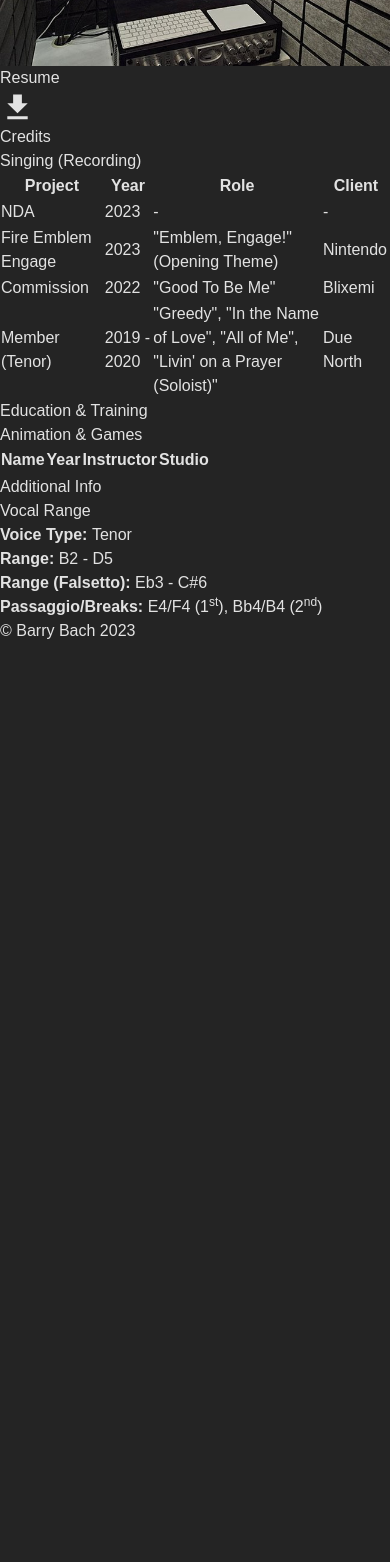
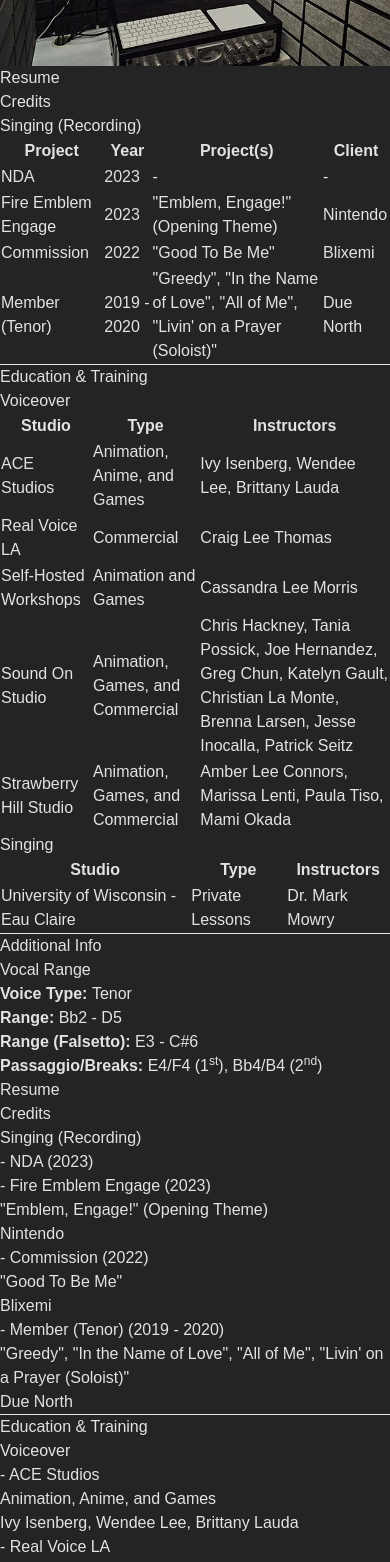
Before and after one commit to bbachdev/barry-bach-site, a React (Vite) app: page / in a window 390 px wide. Shown: the part 2900-4462 px from the top of the page. Before the commit the page ends 3543 px from the top, so only its background shows below. Built offline with nearby package versions, Linux system fonts and the light colour scheme; a web font is replaced by a local one.

Commit message:
Completed Resume section (both desktop + mobile)

```diff
--- a/index.html
+++ b/index.html
@@ -2,7 +2,7 @@
 <html lang="en">
   <head>
     <meta charset="UTF-8" />
-    <link rel="icon" type="image/svg+xml" href="/vite.svg" />
+    <link rel="icon" type="image/svg+xml" href="/src/assets/images/BarryBach_Favicon_64.png" />
     <link rel="stylesheet" href="https://use.typekit.net/zoa7pgo.css">
     <meta name="viewport" content="width=device-width, initial-scale=1.0" />
     <title>Barry Bach | Singer & Voice Actor</title>
--- a/package.json
+++ b/package.json
@@ -18,8 +18,8 @@
     "react-dom": "^18.2.0"
   },
   "devDependencies": {
-    "@types/react": "^18.0.37",
-    "@types/react-dom": "^18.0.11",
+    "@types/react": "^18.2.20",
+    "@types/react-dom": "^18.2.7",
     "@typescript-eslint/eslint-plugin": "^5.59.0",
     "@typescript-eslint/parser": "^5.59.0",
     "@vitejs/plugin-react-swc": "^3.0.0",
--- a/src/App.tsx
+++ b/src/App.tsx
@@ -40,7 +40,7 @@
           </p>
         </div>
         <a id="studio"></a>
-        <div id="specsSection" className={'flex flex-col md:flex-row bg-[#f4efda] text-slate-700'}>
+        <div id="specsSection" className={'flex flex-col md:flex-row bg-[#e1e0da] text-slate-700'}>
           <StudioSpecs />
           <img className={'object-cover md:w-3/5'} src={StudioImage} alt='Image of home studio'/>
         </div>
--- a/src/components/Resume.tsx
+++ b/src/components/Resume.tsx
@@ -36,7 +36,6 @@
 interface EducationItem {
   itemId:     string;
   name:       string;
-  year:       string;
   instructor: string;
   studio:     string;
 }
@@ -49,13 +48,15 @@
   }
 
   return (
-    <div id="resumeSection" className={'flex flex-col space-y-4 pb-10 w-4/5 mx-auto'}>
+    <>
+      {/* Desktop/Tablet View (Table) */}
+      <div id="resumeSection" className={'hidden md:flex flex-col pb-10 w-4/5 mx-auto'}>
         <div className={'flex flex-row items-center relative'}>
-        {/* TODO: Center this better */ }
           <h2 className={'text-4xl mt-8 mb-6 mx-auto'}>Resume</h2>
-        <a className={'cursor-pointer mt-4 absolute right-0'} onClick={downloadResume} download title='Download'>
+          {/* TODO: Add download button */}
+          {/* <a className={'cursor-pointer mt-4 absolute right-0'} onClick={downloadResume} download title='Download'>
             <FileDownloadIcon fontSize={'large'}/>
-        </a>
+          </a> */}
         </div>
         {/* TODO: For mobile, potentially have each row be "Role" bolded as main, and then newline with the other fields? */}
         <div className={'text-3xl mb-6 text-gray-400'}>Credits</div>
@@ -65,51 +66,51 @@
             <table className={'table-auto w-full'}>
               <thead>
                 <tr>
-                <th className={'text-left w-1/4'}>Project</th>
-                <th className={'text-left'}>Year</th>
-                <th className={'text-left w-1/2'}>Role</th>
-                <th className={'text-left'}>Client</th>
+                  <th className={'text-left w-1/4 pb-4 px-4'}>Project</th>
+                  <th className={'text-left pb-4 px-4'}>Year</th>
+                  <th className={'text-left w-1/2 pb-4 px-4'}>Project(s)</th>
+                  <th className={'text-left pb-4 px-4'}>Client</th>
                 </tr>
               </thead>
               <tbody>
                 {credit.items.map((item : CreditsItem) => (
-                <tr key={item.itemId}>
-                  <td className={'text-xl py-2'}>{item.project}</td>
-                  <td className={'text-lg'}>{item.year}</td>
-                  <td className={'text-lg italic pr-4'}>{item.role}</td>
-                  <td className={'text-lg'}>{item.client}</td>
+                  <tr key={item.itemId} className={`odd:bg-[#525252]`}>
+                    <td className={'text-xl pt-4 pb-4 px-4'}>{item.project}</td>
+                    <td className={'text-lg pt-4 pb-4 px-4'}>{item.year}</td>
+                    <td className={'text-lg italic pr-4 pt-4 pb-4 px-4'}>{item.role}</td>
+                    <td className={'text-lg pt-4 pb-4 px-4'}>{item.client}</td>
                   </tr>
                 ))}
               </tbody>
             </table>
           </div>
         ))}
-      <div className={'text-3xl mb-6 text-gray-400'}>Education & Training</div>
+        <hr className={`my-6`}></hr>
+        <div className={'text-3xl mb-2 text-gray-400'}>Education & Training</div>
         {resume.education.map((education : Education) => (
           <div key={education.categoryId}>
-          <h4 className={'text-lg mb-6 text-gray-400'}>{education.categoryName}</h4>
+            <h4 className={'text-lg mb-6 text-gray-400 mt-4'}>{education.categoryName}</h4>
             <table className={'table-auto w-full'}>
               <thead>
                 <tr>
-                <th className={'text-left'}>Name</th>
-                <th className={'text-left'}>Year</th>
-                <th className={'text-left'}>Instructor</th>
-                <th className={'text-left'}>Studio</th>
+                  <th className={'text-left w-1/4 pb-4 px-4'}>Studio</th>
+                  <th className={'text-left w-1/3 pb-4 px-4'}>Type</th>
+                  <th className={'text-left pb-4 px-4'}>Instructors</th>
                 </tr>
               </thead>
               <tbody>
                 {education.items.map((item : EducationItem) => (
-                <tr key={item.itemId}>
-                  <td className={'text-xl py-2'}>{item.name}</td>
-                  <td className={'text-lg'}>{item.year}</td>
-                  <td className={'text-lg'}>{item.instructor}</td>
-                  <td className={'text-lg'}>{item.studio}</td>
+                  <tr key={item.itemId} className={`odd:bg-[#525252]`}>
+                    <td className={'text-xl pt-4 pb-4 px-4'}>{item.studio}</td>
+                    <td className={'text-lg pt-4 pb-4 px-4'}>{item.name}</td>
+                    <td className={'text-lg pt-4 pb-4 px-4'}>{item.instructor}</td>
                   </tr>
                 ))}
               </tbody>
             </table>
           </div>
         ))}
+        <hr className={`my-10`}></hr>
         <div className={'text-3xl mb-6 text-gray-400'}>Additional Info</div>
         {resume.additional.map((additional : Additional) => (
           <div key={additional.header} className={'flex flex-col space-y-2'}>
@@ -118,5 +119,70 @@
           </div>
         ))}
       </div>
+      {/* Mobile View (List) */}
+      <div id="resumeSection" className={'flex flex-col md:hidden pb-10 w-4/5 mx-auto'}>
+        <div className={'flex flex-row items-center relative'}>
+          <h2 className={'text-4xl mt-8 mb-6 mx-auto'}>Resume</h2>
+          {/* TODO: Add download button */}
+          {/* <a className={'cursor-pointer mt-4 absolute right-0'} onClick={downloadResume} download title='Download'>
+            <FileDownloadIcon fontSize={'large'}/>
+          </a> */}
+        </div>
+        <div className={'text-3xl mb-6 text-gray-400'}>Credits</div>
+        {resume.credits.map((credit : Credits) => (
+          <div key={credit.categoryId}>
+            <h4 className={'text-md mb-6 text-gray-400'}>{credit.categoryName}</h4>
+            <div className={'flex flex-col space-y-4'}>
+              {credit.items.map((item : CreditsItem) => (
+                <div key={item.itemId}>
+                  <p>
+                    <span className={'text-lg font-bold'}>- {item.project}</span>
+                    <span className={'text-lg'}> ({item.year})</span>
+                    <br/>
+                    {item.role !== '-' && (
+                      <>
+                        <span className={'text-lg italic'}>{item.role}</span>
+                        <br/>
+                        <span className={'text-md'}>{item.client}</span>
+                      </>
+                    )}
+                  </p>
+                </div>
+              ))}
+            </div>
+          </div>
+        ))}
+        <hr className={`my-6`}></hr>
+        <div className={'text-3xl mb-2 text-gray-400'}>Education & Training</div>
+        {resume.education.map((education : Education) => (
+          <>
+            <div key={education.categoryId}>
+              <h4 className={'text-md mb-6 text-gray-400 mt-4'}>{education.categoryName}</h4>
+              <div className={'flex flex-col space-y-4'}>
+                {education.items.map((item : EducationItem) => (
+                  <div key={item.itemId}>
+                    <p className={`mb-4`}>
+                      <span className={'text-lg font-bold'}>- {item.studio}</span>
+                      <br/>
+                      <span className={'text-sm italic'}>{item.name}</span>
+                      <br/>
+                      <span className={'text-md'}>{item.instructor}</span>
+                    </p>
+                  </div>
+                ))}
+              </div>
+            </div>
+          </>
+        ))}
+        <hr className={`my-6`}></hr>
+        <div className={'text-3xl mb-6 text-gray-400'}>Additional Info</div>
+        {resume.additional.map((additional : Additional) => (
+          <div key={additional.header} className={'flex flex-col space-y-2'}>
+            <h4 className={'text-md mb-2 text-gray-400'}>{additional.header}</h4>
+            <p className={'text-md'} dangerouslySetInnerHTML={{__html: additional.details}}></p>
+          </div>
+        ))}
+      </div>
+    </>
   )
 }
--- a/src/data/resume.json
+++ b/src/data/resume.json
@@ -41,14 +41,49 @@
   "education": [
     {
       "categoryId": "1",
-      "categoryName": "Animation & Games",
+      "categoryName": "Voiceover",
       "items": [
         {
           "itemId": "1",
-          "name": "",
-          "year": "",
-          "instructor": "",
-          "studio": ""
+          "name": "Animation, Anime, and Games",
+          "instructor": "Ivy Isenberg, Wendee Lee, Brittany Lauda",
+          "studio": "ACE Studios"
+        },
+        {
+          "itemId": "2",
+          "name": "Commercial",
+          "instructor": "Craig Lee Thomas",
+          "studio": "Real Voice LA"
+        },
+        {
+          "itemId": "3",
+          "name": "Animation and Games",
+          "instructor": "Cassandra Lee Morris",
+          "studio": "Self-Hosted Workshops"
+        },
+        {
+          "itemId": "4",
+          "name": "Animation, Games, and Commercial",
+          "instructor": "Chris Hackney, Tania Possick, Joe Hernandez, Greg Chun, Katelyn Gault, Christian La Monte, Brenna Larsen, Jesse Inocalla, Patrick Seitz",
+          "studio": "Sound On Studio"
+        },
+        {
+          "itemId": "5",
+          "name": "Animation, Games, and Commercial",
+          "instructor": "Amber Lee Connors, Marissa Lenti, Paula Tiso, Mami Okada",
+          "studio": "Strawberry Hill Studio"
+        }
+      ]
+    },
+    {
+      "categoryId": "2",
+      "categoryName": "Singing",
+      "items": [
+        {
+          "itemId": "1",
+          "name": "Private Lessons",
+          "instructor": "Dr. Mark Mowry",
+          "studio": "University of Wisconsin - Eau Claire"
         }
       ]
     }
@@ -56,7 +91,7 @@
   "additional": [
     {
       "header": "Vocal Range",
-      "details": "<b>Voice Type: </b>Tenor<br/><b>Range:</b> B2 - D5<br/><b>Range (Falsetto):</b> Eb3 - C#6<br/><b>Passaggio/Breaks:</b> E4/F4 (1<sup>st</sup>), Bb4/B4 (2<sup>nd</sup>)"
+      "details": "<b>Voice Type: </b>Tenor<br/><b>Range:</b> Bb2 - D5<br/><b>Range (Falsetto):</b> E3 - C#6<br/><b>Passaggio/Breaks:</b> E4/F4 (1<sup>st</sup>), Bb4/B4 (2<sup>nd</sup>)"
     }
   ]
 }
```
Also changed, not shown: src/assets/images/BarryBach_Favicon_64.png (added), 1 other file (tests, documents, lock files or other folders). Lines whose indentation alone changed are shown as unchanged.
